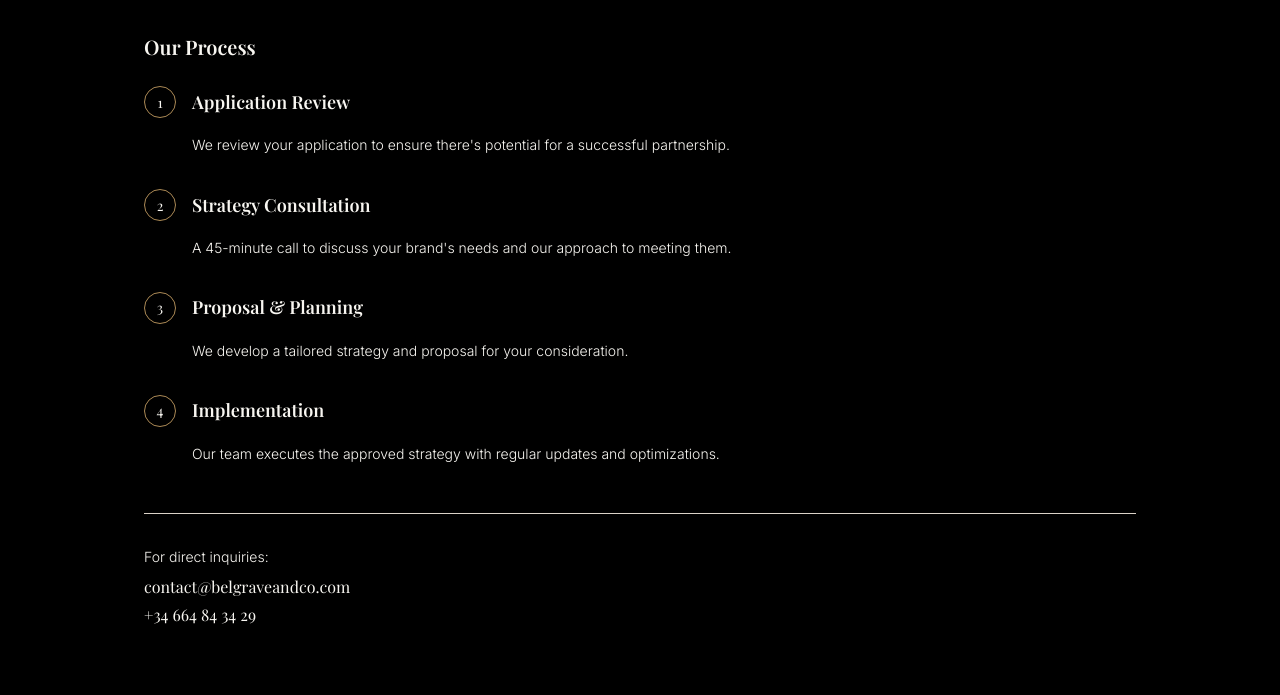
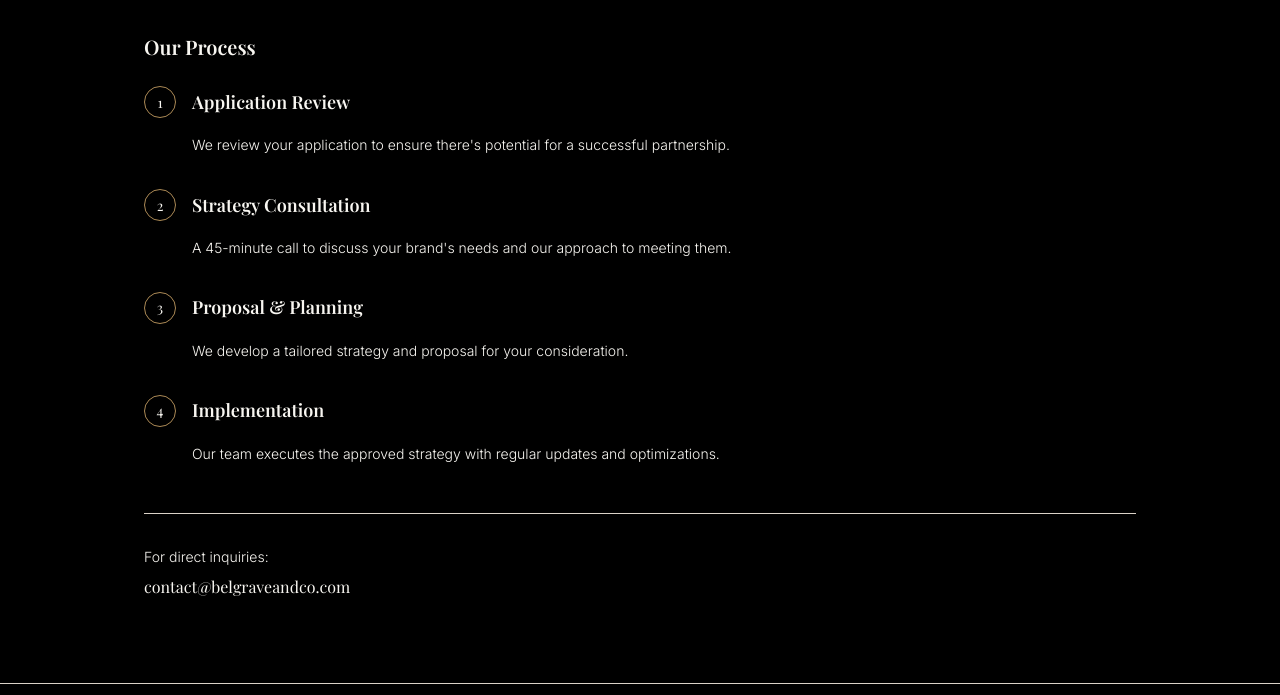
Before and after one commit to eurus-0/Belgrave-Co, a plain HTML site: page index.html in a window 1280 px wide. Shown: the part 3673-4368 px from the top of the page. Drawn offline with nearby package versions, Linux system fonts and the light colour scheme; a web font is replaced by a local one.

Commit message:
index.html

```diff
--- a/index.html
+++ b/index.html
@@ -1315,8 +1315,8 @@
                             >
                                 contact@belgraveandco.com
                             </a>
-                            <a href="tel:+34664843429" class="font-serif">
-                                +34 664 84 34 29
+                            <a href="tel:" class="font-serif">
+
                             </a>
                         </div>
                     </div>
```
